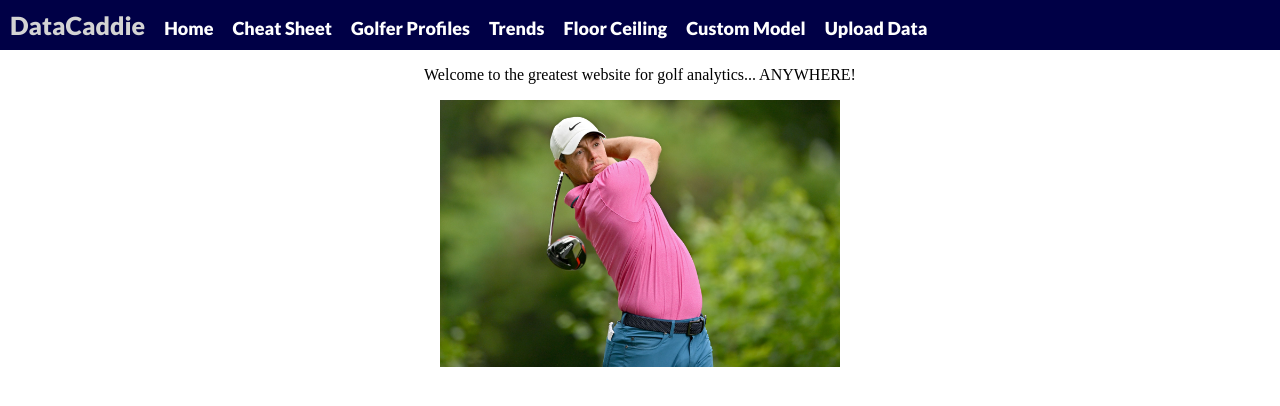
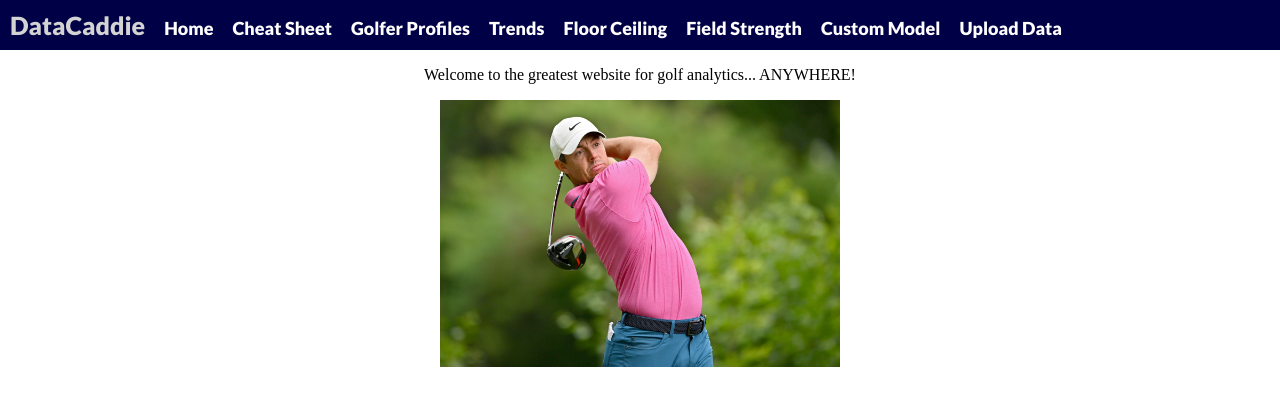
Before and after one commit to SethJ50/GolfDataSite, a plain HTML site: page public_html/index.html in a window 1280 px wide. Drawn offline with Linux system fonts and the light colour scheme.

Commit message:
added field strength tab

```diff
--- a/public_html/index.html
+++ b/public_html/index.html
@@ -16,6 +16,7 @@
             <a href="#" class="navText" onclick="golferProfiles();">Golfer Profiles</a>
             <a href="#" class="navText" onclick="trends();">Trends</a>
             <a href="#" class="navText" onclick="floorCeiling();">Floor Ceiling</a>
+			<a href="#" class="navText" onclick="fieldStrength();">Field Strength</a>
             <a href="#" class="navText" onclick="modelPage();">Custom Model</a>
             <a href="#" class="navText" onclick="uploadPage();">Upload Data</a>
         </div>
```
Also changed, not shown: public_html/cheatSheet.html (+1 -0 lines), public_html/customModel.html (+1 -0 lines), public_html/floorCeiling.html (+1 -0 lines), public_html/optimizerResults.html (+1 -0 lines), public_html/optimizerSettings.html (+1 -0 lines), public_html/profiles.html (+1 -0 lines), public_html/redflag.html (+1 -0 lines), public_html/trends.html (+1 -0 lines), public_html/upload.html (+1 -0 lines).
